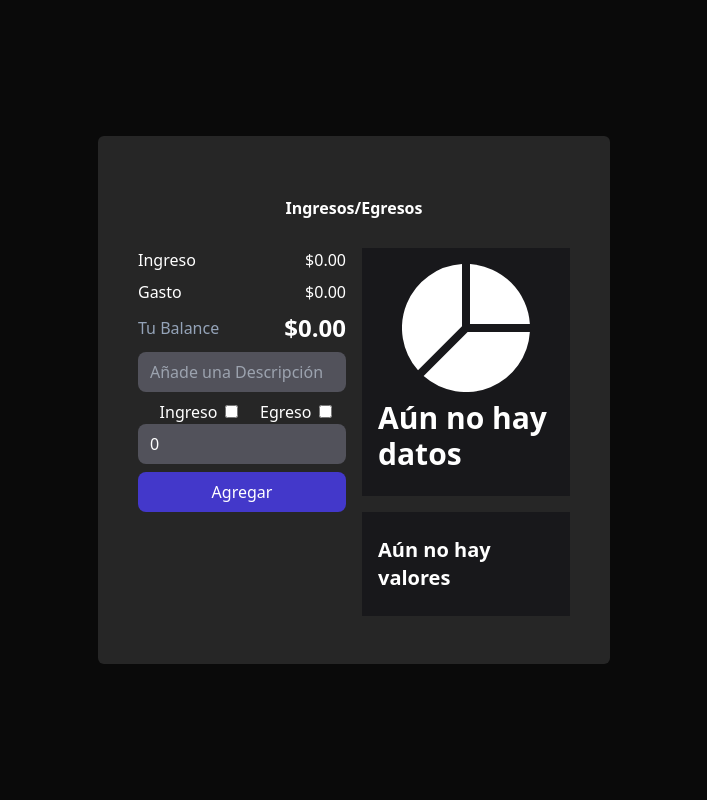
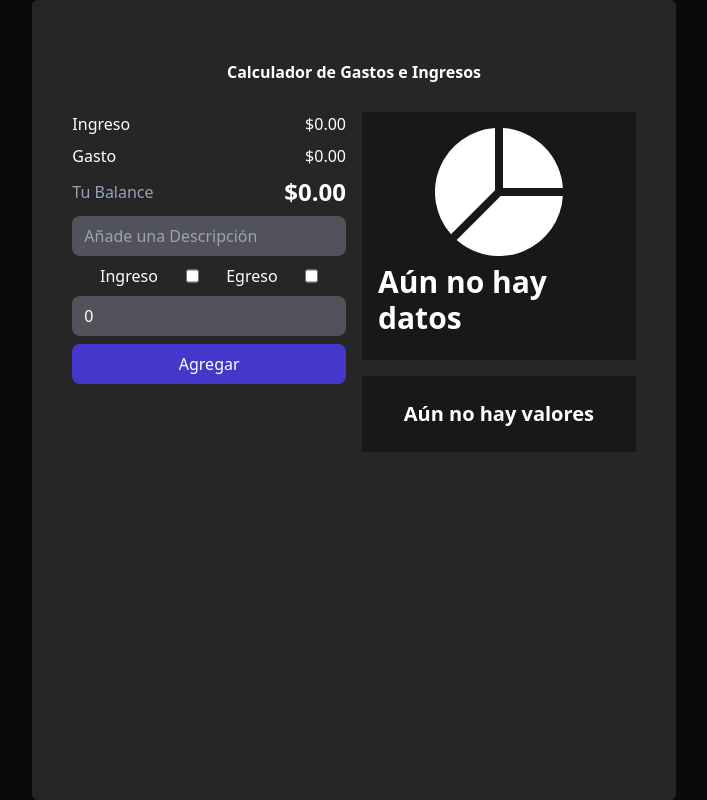
Before and after one commit to CharlyBGood/planificadorfinanciero, a React (Vite) app: page / in a window 1280 px wide. Shown: the whole page, without its empty margins (286-993 px from the left). Built offline with nearby package versions, Linux system fonts and the light colour scheme.

Commit message:
change tailwindcss for main component height

```diff
--- a/src/App.jsx
+++ b/src/App.jsx
@@ -10,9 +10,8 @@ import './App.css'
 function App() {
   return (
     <GlobalProvider>
-      <div className="bg-neutral-950 text-white h-screen flex justify-center items-center">
-        <div className="w-2/5 flex justify-center items-center">
-          <div className="bg-neutral-800 p-10 rounded-md w-full">
+      <div className="bg-neutral-950 text-white flex justify-center items-center h-full">
+        <div className="bg-neutral-800 p-10 rounded-md h-full">
           <Header />
           <div className="flex flex-col md:flex-row justify-between gap-4">
             <div className="flex-1">
@@ -27,7 +26,6 @@ function App() {
           </div>
         </div>
       </div>
-      </div>
     </GlobalProvider>
   );
 }
--- a/src/components/Header.jsx
+++ b/src/components/Header.jsx
@@ -1,7 +1,7 @@
 export function Header() {
   return (
     <div className="text-4x1 font-bold text-center my-5">
-      <h1>Ingresos/Egresos</h1>
+      <h1>Calculador de Gastos e Ingresos</h1>
     </div>
   )
 }
--- a/src/components/transactions/TransactionForm.jsx
+++ b/src/components/transactions/TransactionForm.jsx
@@ -43,10 +43,8 @@ export function TransactionForm() {
           className="bg-zinc-600 text-white px-3 py-2 rounded-lg block mb-2 w-full"
           value={description}
         />
-
         <div className="w-full flex justify-evenly">
-          <div>
-            <span className="m-2">Ingreso</span>
+          <label>Ingreso</label>
           <input
             type="checkbox"
             name="ingreso"
@@ -57,9 +55,7 @@ export function TransactionForm() {
               if (e.target.checked) setIsExpense(false);
             }}
           />
-          </div>
-          <div>
-            <span className="m-2">Egreso</span>
+          <label>Egreso</label>
           <input
             type="checkbox"
             name="egreso"
@@ -71,11 +67,9 @@ export function TransactionForm() {
             }}
           />
         </div>
-        </div>
-
         <input
           id="amount"
-          className="bg-zinc-600 text-white px-3 py-2 rounded-lg block mb-2 w-full"
+          className="bg-zinc-600 text-white px-3 py-2 rounded-lg block mb-2 mt-2 w-full"
           type="number"
           step="0.01"
           placeholder="0.00"
--- a/src/components/transactions/TransactionItem.jsx
+++ b/src/components/transactions/TransactionItem.jsx
@@ -13,7 +13,7 @@ export function TransactionItem({ transaction: { id, description, amount } }) {
         ` ${amount < 0 ? "bg-red-700" : "bg-green-700"}`
       }>
       {description}
-      <div className="flex w-full justify-between item-center">
+      <div className="flex justify-between item-center">
         <span>
           {sign}${Math.abs(amount)}
         </span>
--- a/src/index.css
+++ b/src/index.css
@@ -9,11 +9,12 @@
 }
 
 html,
-body {
+body, #root {
   font-size: 16px;
   background-color: rgba(14, 2, 26, 0.81);
   margin: 0;
   padding: 0;
   max-width: 100%;
   color: #f0f8ff;
+  height: 100%;
 }
```
Also changed, not shown: src/App.css (line endings or trailing spaces). Lines whose indentation alone changed are shown as unchanged.
